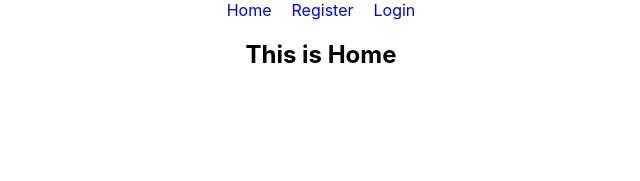
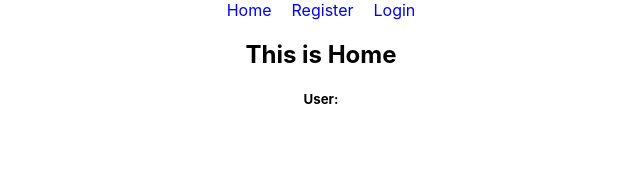
Before and after one commit to hasan75/react-auth-integration-with-router, a React (Create React App) app: page / in a window 1280 px wide. Shown: the top 181 px of the page, without its empty margins (319-959 px from the left). Built offline with nearby package versions, Linux system fonts and the light colour scheme; no server answers.

Commit message:
useApi custom hook used

```diff
--- a/src/App.js
+++ b/src/App.js
@@ -6,10 +6,12 @@ import { BrowserRouter as Router, Switch, Route } from 'react-router-dom';
 import Login from './components/Login/Login';
 import Register from './components/Register/Register';
 import NotFound from './components/NotFound/NotFound';
+import AuthProvider from './context/AuthProvider';
 
 function App() {
   return (
     <div className='App'>
+      <AuthProvider>
         <Router>
           <Header></Header>
           <Switch>
@@ -30,6 +32,7 @@ function App() {
             </Route>
           </Switch>
         </Router>
+      </AuthProvider>
     </div>
   );
 }
--- a/src/components/Header/Header.js
+++ b/src/components/Header/Header.js
@@ -1,10 +1,11 @@
 import React from 'react';
 import { Link } from 'react-router-dom';
-import useFirebase from '../hooks/useFirebase';
+import useAuth from '../../hooks/useAuth';
+import useFirebase from '../../hooks/useFirebase';
 import './Header.css';
 
 const Header = () => {
-  const { user, logOut } = useFirebase();
+  const { user, logOut } = useAuth();
   return (
     <div className='header'>
       <Link to='/home'>Home</Link>
--- a/src/components/Home/Home.js
+++ b/src/components/Home/Home.js
@@ -1,9 +1,12 @@
 import React from 'react';
+import useAuth from '../../hooks/useAuth';
 
 const Home = () => {
+  const { user } = useAuth();
   return (
     <div>
       <h2>This is Home</h2>
+      <h5>User: {user.displayName}</h5>
     </div>
   );
 };
--- a/src/components/Login/Login.js
+++ b/src/components/Login/Login.js
@@ -1,10 +1,9 @@
 import React from 'react';
 import { Link } from 'react-router-dom';
-import useAuth from '../hooks/useAuth';
-import useFirebase from '../hooks/useFirebase';
+import useAuth from '../../hooks/useAuth';
 
 const Login = () => {
-  const { signInUsingGoogle, signInUsingGithub } = useFirebase();
+  const { signInUsingGoogle, signInUsingGithub } = useAuth();
   return (
     <div>
       <h2>Please Login</h2>
--- a/src/context/AuthProvider.js
+++ b/src/context/AuthProvider.js
@@ -1,5 +1,5 @@
 import React, { createContext } from 'react';
-import useFirebase from '../components/hooks/useFirebase';
+import useFirebase from '../hooks/useFirebase';
 
 export const AuthContext = createContext();
 
--- a/src/components/hooks/useAuth.js
+++ b/src/hooks/useAuth.js
@@ -1,5 +1,5 @@
 import { useContext } from 'react';
-import { AuthContext } from '../../context/AuthProvider';
+import { AuthContext } from '../context/AuthProvider';
 
 const useAuth = () => {
   return useContext(AuthContext);
--- a/src/components/hooks/useFirebase.js
+++ b/src/hooks/useFirebase.js
@@ -1,5 +1,5 @@
 import { useEffect, useState } from 'react';
-import initializeAuthentication from '../../Firebase/Firebase.init';
+import initializeAuthentication from '../Firebase/Firebase.init';
 import {
   getAuth,
   signInWithPopup,
@@ -47,6 +47,7 @@ const useFirebase = () => {
     });
   };
 
+  //if auth state change, it will run for one time
   useEffect(() => {
     onAuthStateChanged(auth, (user) => {
       if (user) {
```
Lines whose indentation alone changed are shown as unchanged.
